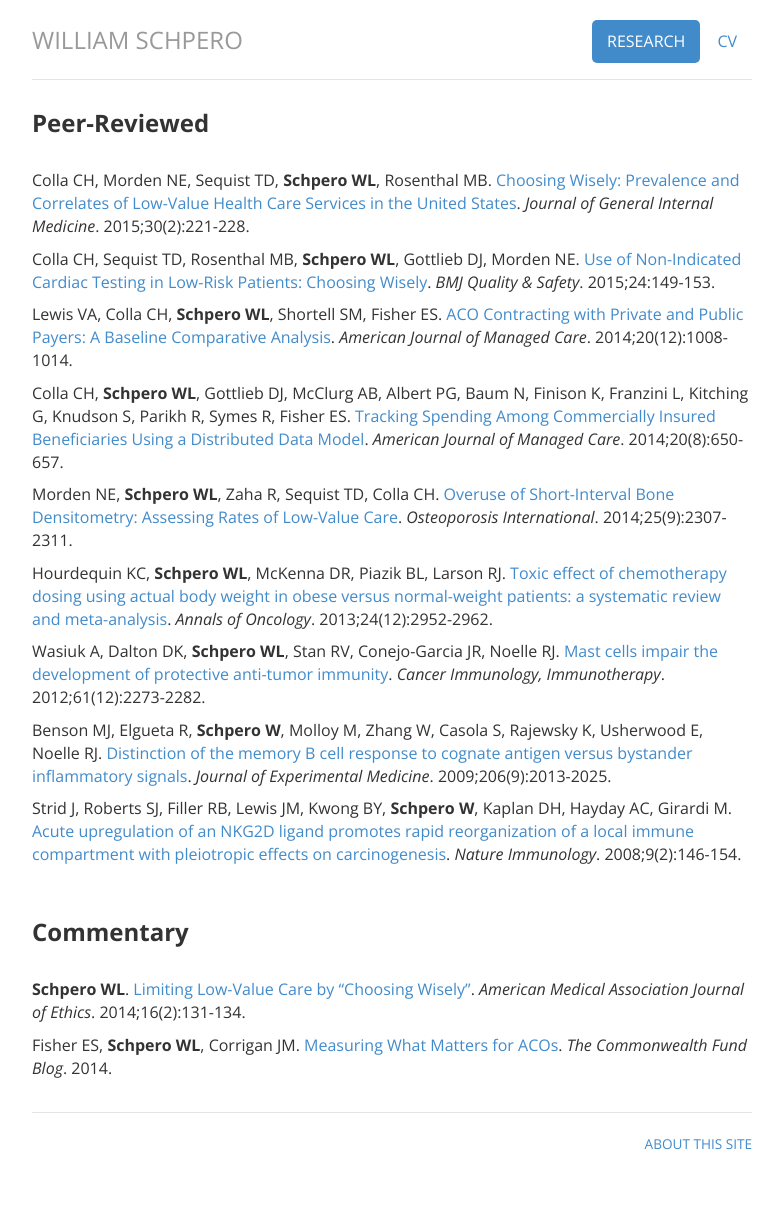
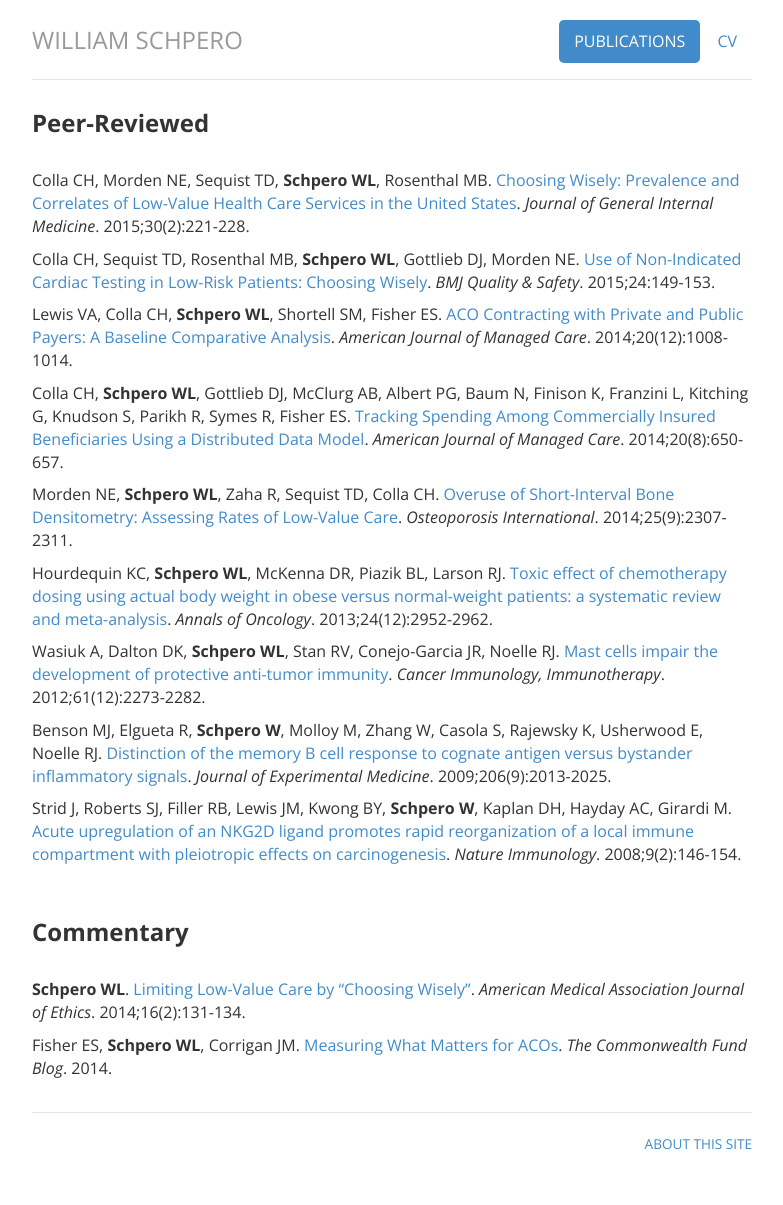
Before and after one commit to wschpero/wschpero.github.io, a Jekyll site: the page built from publications/index.html, in a window 1280 px wide. Shown: the whole page, without its empty margins (248-1031 px from the left). Built offline with Jekyll 4.4.1, drawn with Linux system fonts in a browser that asks for light colours.

Commit message:
changed research to pubs

```diff
--- a/_includes/header.html
+++ b/_includes/header.html
@@ -1,6 +1,6 @@
 <div class="header">
 	<ul class="nav nav-pills pull-right">
-		<li class="{{ page.research }}"><a href="/research" title="Research">Research</a></li>
+		<li class="{{ page.publications }}"><a href="/publications" title="Publications">Publications</a></li>
 		<li class="{{ page.cv }}"><a href="/cv/Schpero CV 0416.pdf" title="CV" target=_blank>CV</a></li>
 	</ul>
 	<h3 class="text-muted"><a href="/">William Schpero</a></h3>
--- a/research/index.html
+++ b/publications/index.html
@@ -1,7 +1,7 @@
 ---
 layout: default
-title: William Schpero | Research
-research: active
+title: William Schpero | Publications
+publications: active
 ---
 <div class="info">
 
```
